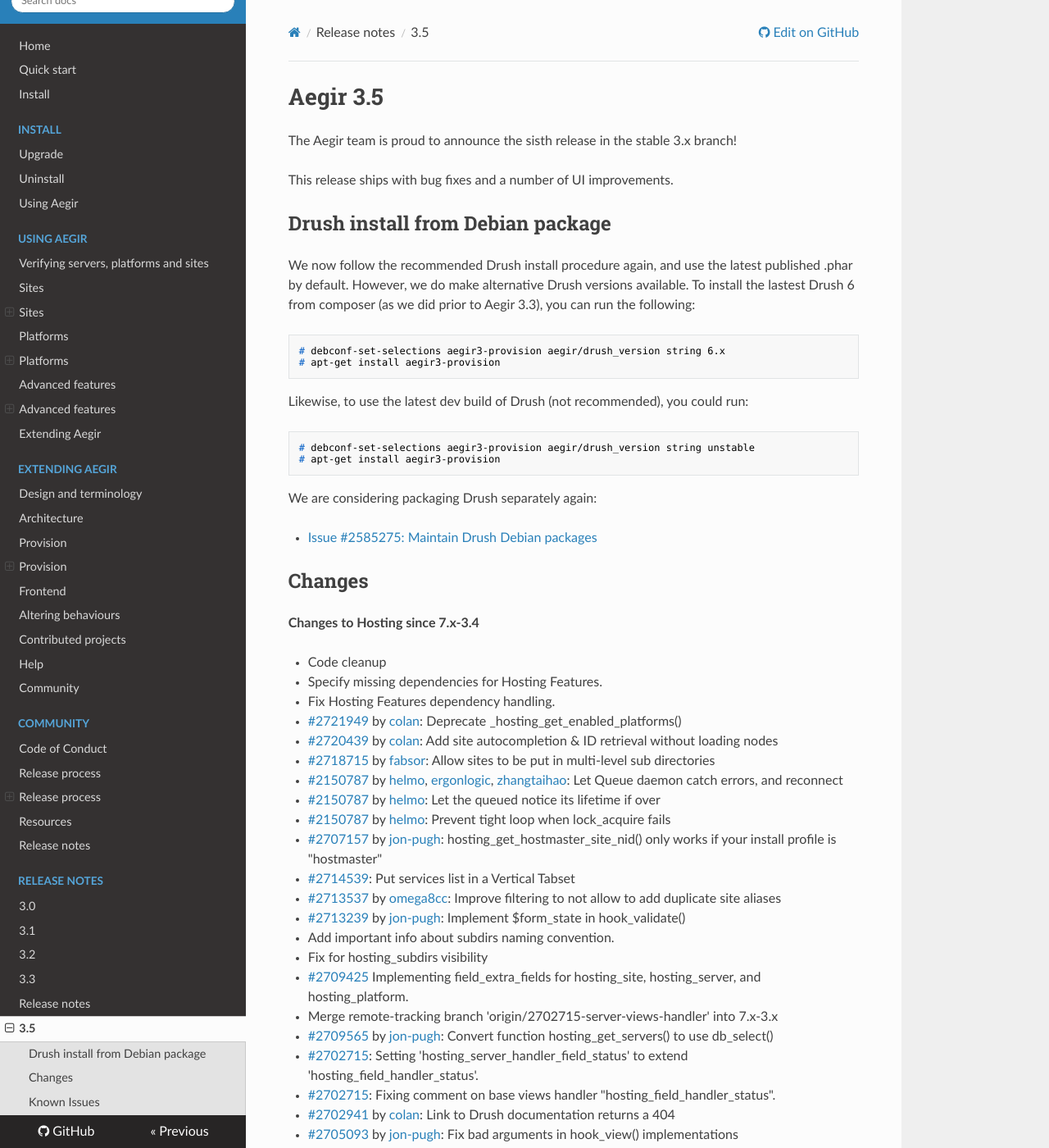
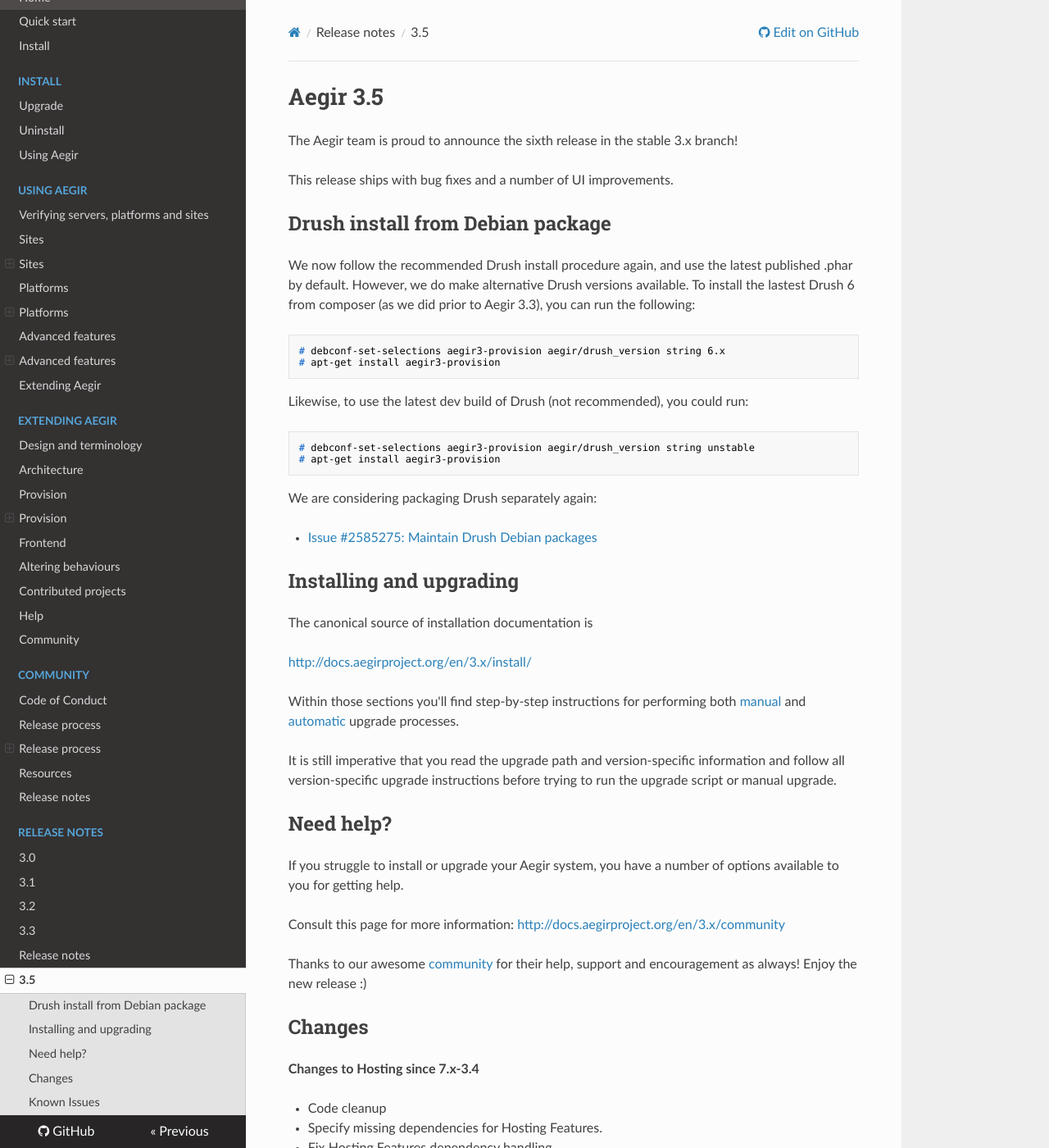
Before and after one commit to aegir-project/documentation, an MkDocs documentation site: the page built from docs/release-notes/3.5.md, in a window 1280 px wide and 1400 px high. Shown: the whole window at 82% size. Built offline with MkDocs 1.6.1, drawn with Linux system fonts in a browser that asks for light colours; nearby versions of some CDN libraries; old or Windows-style settings are respelled for this version of MkDocs.

Commit message:
Finishing release notes

```diff
--- a/docs/release-notes/3.5.md
+++ b/docs/release-notes/3.5.md
@@ -1,7 +1,7 @@
 Aegir 3.5
 =========
 
-The Aegir team is proud to announce the sisth release in the stable 3.x branch!
+The Aegir team is proud to announce the sixth release in the stable 3.x branch!
 
 This release ships with bug fixes and a number of UI improvements.
 
@@ -21,6 +21,28 @@
 We are considering packaging Drush separately again:
 
 * [Issue #2585275: Maintain Drush Debian packages](https://www.drupal.org/node/2585275)
+
+Installing and upgrading
+------------------------
+
+The canonical source of installation documentation is
+
+[http://docs.aegirproject.org/en/3.x/install/](http://docs.aegirproject.org/en/3.x/install/)
+
+Within those sections you'll find step-by-step instructions for performing both [manual](/install/upgrade/#manual-upgrade) and [automatic](/install/upgrade/#upgrades-with-upgradesh-script) upgrade processes.
+
+It is still imperative that you read the upgrade path and version-specific information and follow all version-specific upgrade instructions before trying to run the upgrade script or manual upgrade.
+
+
+Need help?
+----------
+
+If you struggle to install or upgrade your Aegir system, you have a number of options available to you for getting help.
+
+Consult this page for more information: [http://docs.aegirproject.org/en/3.x/community](http://docs.aegirproject.org/en/3.x/community)
+
+Thanks to our awesome [community](http://community.aegirproject.org) for their help, support and encouragement as always! Enjoy the new release :)
+
 
 Changes
 -------
```
Also changed, not shown: docs/community/release-process.md (+3 -0 lines), docs/install/upgrade.md (+1 -1 lines).
